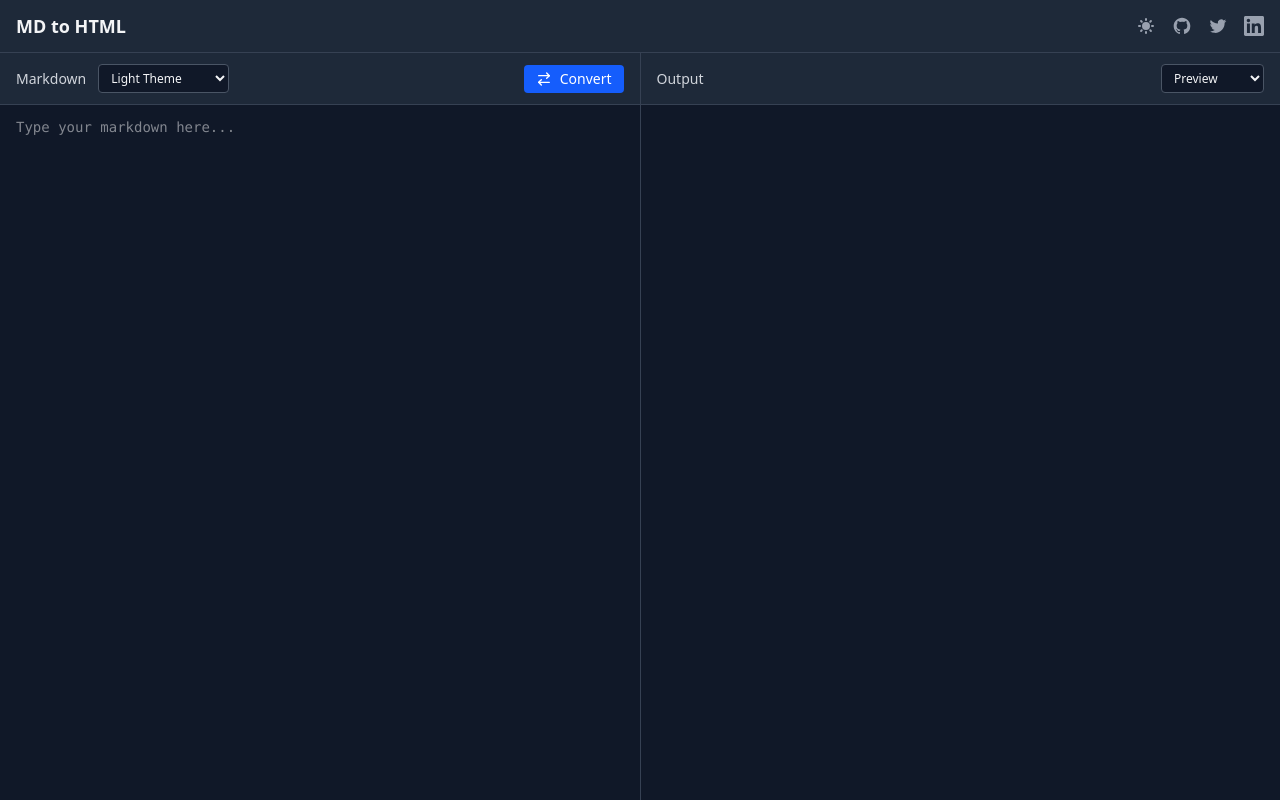
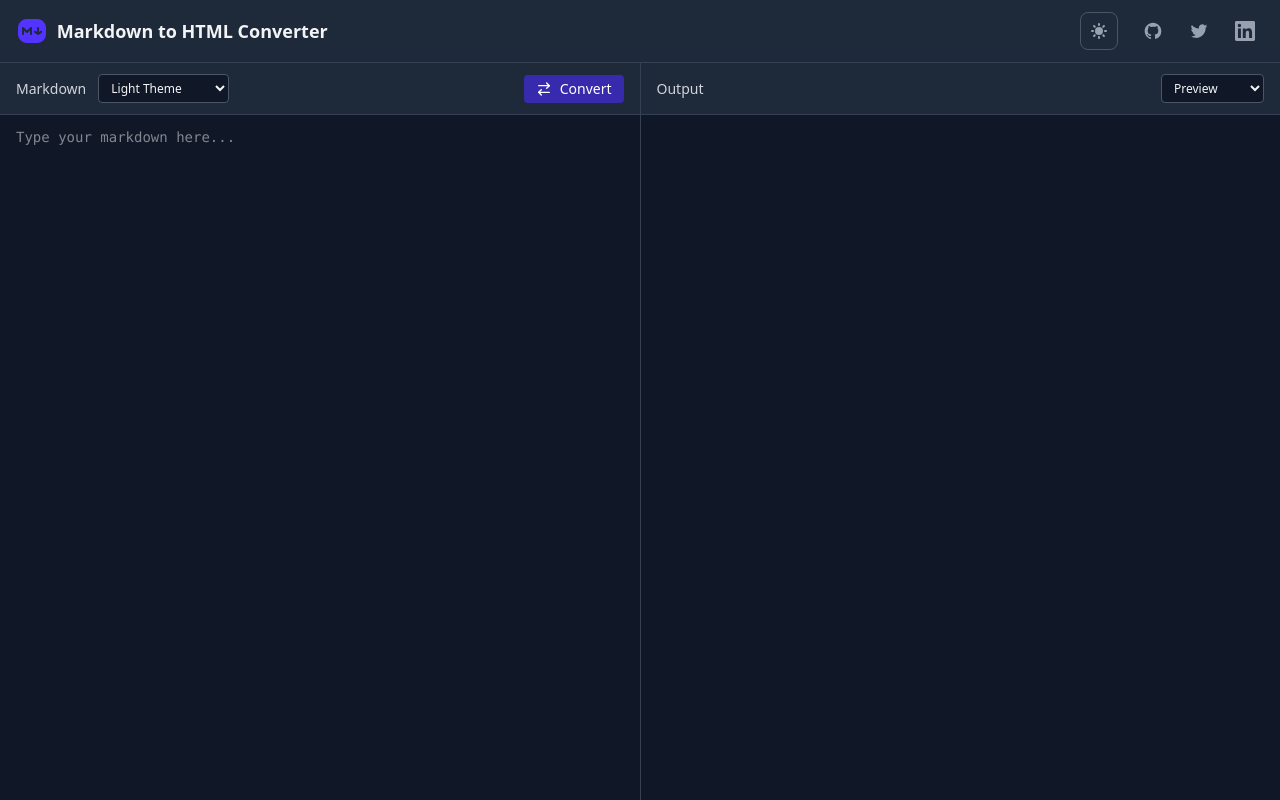
Before and after one commit to ogzcode/styled-markdown, a Flask app: page / in a window 1280 px wide. Run offline with Flask 3, Linux system fonts and the light colour scheme; some libraries are stand-ins or nearby versions.

Commit message:
feat: add logo icon and update header layout for improved branding

```diff
--- a/app/templates/base.html
+++ b/app/templates/base.html
@@ -4,6 +4,7 @@
 <head>
     <meta charset="UTF-8" />
     <meta name="viewport" content="width=device-width, initial-scale=1.0" />
+    <link rel="icon" type="image/png" href="/static/img/icon.png" />
     <title>Markdown to HTML Converter</title>
     <script src="https://cdn.jsdelivr.net/npm/@tailwindcss/browser@4"></script>
     <style type="text/tailwindcss">
@@ -41,7 +42,7 @@
                             </select>
                         </div>
                         <button id="convert-btn"
-                            class="px-3 py-1 text-sm bg-blue-600 hover:bg-blue-700 text-white rounded transition flex gap-2 items-center">
+                            class="px-3 py-1 text-sm bg-indigo-800 hover:bg-indigo-700 text-white rounded transition flex gap-2 items-center">
                             <svg xmlns="http://www.w3.org/2000/svg" width="24" height="24" viewBox="0 0 24 24"
                                 fill="none" stroke="currentColor" stroke-width="2" stroke-linecap="round"
                                 stroke-linejoin="round"
--- a/app/templates/partials/_header.html
+++ b/app/templates/partials/_header.html
@@ -1,9 +1,12 @@
 <header class="bg-gray-100 dark:bg-gray-800 border-b border-gray-300 dark:border-gray-700 px-4 py-3">
     <div class="flex items-center justify-between">
-        <h1 class="text-lg font-semibold">MD to HTML</h1>
+        <h1 class="text-lg font-semibold">
+            <img src="/static/img/icon.png" alt="Logo" class="inline-block w-8 h-8 mr-1 align-middle">
+            <span class="align-middle">Markdown to HTML Converter</span>
+        </h1>
         <div class="flex items-center gap-4">
             <!-- Dark/Light Mode Toggle -->
-            <button id="theme-toggle" class="text-gray-600 dark:text-gray-400 hover:text-gray-900 dark:hover:text-gray-100 transition" aria-label="Toggle theme">
+            <button id="theme-toggle" class="p-2 rounded-lg border border-gray-300 dark:border-gray-600 text-gray-600 dark:text-gray-400 hover:text-gray-900 dark:hover:text-gray-100 hover:bg-gray-200 dark:hover:bg-gray-700 hover:border-gray-400 dark:hover:border-gray-500 transition-all duration-200 focus:outline-none focus:ring-2 focus:ring-blue-400" aria-label="Toggle theme">
                 <svg id="theme-toggle-dark-icon" class="w-5 h-5 hidden" fill="currentColor" viewBox="0 0 20 20">
                     <path d="M17.293 13.293A8 8 0 016.707 2.707a8.001 8.001 0 1010.586 10.586z"></path>
                 </svg>
@@ -12,22 +15,30 @@
                 </svg>
             </button>
 
-            <nav class="flex items-center gap-4">
-                <a href="https://github.com/ogzcode" target="_blank" rel="noopener noreferrer" class="text-gray-600 dark:text-gray-400 hover:text-gray-900 dark:hover:text-gray-100 transition">
-                    <svg class="w-5 h-5" fill="currentColor" viewBox="0 0 24 24" aria-hidden="true">
+            <nav class="flex items-center gap-2">
+                <!-- GitHub -->
+                <a href="https://github.com/ogzcode" target="_blank" rel="noopener noreferrer"
+                   class="group text-gray-600 dark:text-gray-400 transition-all duration-200 p-2 rounded-lg hover:bg-gray-900 dark:hover:bg-white focus:outline-none focus:ring-2 focus:ring-gray-500 border border-transparent hover:border-gray-900 dark:hover:border-white hover:shadow-md">
+                    <svg class="w-5 h-5 text-current transition-colors group-hover:text-white dark:group-hover:text-gray-900" fill="currentColor" viewBox="0 0 24 24" aria-hidden="true">
                         <path fill-rule="evenodd"
                             d="M12 2C6.477 2 2 6.484 2 12.017c0 4.425 2.865 8.18 6.839 9.504.5.092.682-.217.682-.483 0-.237-.008-.868-.013-1.703-2.782.605-3.369-1.343-3.369-1.343-.454-1.158-1.11-1.466-1.11-1.466-.908-.62.069-.608.069-.608 1.003.07 1.531 1.032 1.531 1.032.892 1.53 2.341 1.088 2.91.832.092-.647.35-1.088.636-1.338-2.22-.253-4.555-1.113-4.555-4.951 0-1.093.39-1.988 1.029-2.688-.103-.253-.446-1.272.098-2.65 0 0 .84-.27 2.75 1.026A9.564 9.564 0 0112 6.844c.85.004 1.705.115 2.504.337 1.909-1.296 2.747-1.027 2.747-1.027.546 1.379.202 2.398.1 2.651.64.7 1.028 1.595 1.028 2.688 0 3.848-2.339 4.695-4.566 4.943.359.309.678.92.678 1.855 0 1.338-.012 2.419-.012 2.747 0 .268.18.58.688.482A10.019 10.019 0 0022 12.017C22 6.484 17.522 2 12 2z"
                             clip-rule="evenodd" />
                     </svg>
                 </a>
-                <a href="https://x.com/ogzCode" target="_blank" rel="noopener noreferrer" class="text-gray-600 dark:text-gray-400 hover:text-gray-900 dark:hover:text-gray-100 transition">
-                    <svg class="w-5 h-5" fill="currentColor" viewBox="0 0 24 24" aria-hidden="true">
+
+                <!-- Twitter/X -->
+                <a href="https://x.com/ogzCode" target="_blank" rel="noopener noreferrer"
+                   class="group text-gray-600 dark:text-gray-400 transition-all duration-200 p-2 rounded-lg hover:bg-sky-500 dark:hover:bg-sky-400 focus:outline-none focus:ring-2 focus:ring-sky-400 border border-transparent hover:border-sky-500 dark:hover:border-sky-400 hover:shadow-md">
+                    <svg class="w-5 h-5 text-current transition-colors group-hover:text-white" fill="currentColor" viewBox="0 0 24 24" aria-hidden="true">
                         <path
                             d="M8.29 20.251c7.547 0 11.675-6.253 11.675-11.675 0-.178 0-.355-.012-.53A8.348 8.348 0 0022 5.92a8.19 8.19 0 01-2.357.646 4.118 4.118 0 001.804-2.27 8.224 8.224 0 01-2.605.996 4.107 4.107 0 00-6.993 3.743 11.65 11.65 0 01-8.457-4.287 4.106 4.106 0 001.27 5.477A4.072 4.072 0 012.8 9.713v.052a4.105 4.105 0 003.292 4.022 4.095 4.095 0 01-1.853.07 4.108 4.108 0 003.834 2.85A8.233 8.233 0 012 18.407a11.616 11.616 0 006.29 1.84" />
                     </svg>
                 </a>
-                <a href="https://www.linkedin.com/in/oguzhan-guc?lipi=urn%3Ali%3Apage%3Ad_flagship3_profile_view_base_contact_details%3ByHe9u299QFaf%2FUr09e%2B1DA%3D%3D" target="_blank" rel="noopener noreferrer" class="text-gray-600 dark:text-gray-400 hover:text-gray-900 dark:hover:text-gray-100 transition">
-                    <svg class="w-5 h-5" fill="currentColor" viewBox="0 0 24 24" aria-hidden="true">
+
+                <!-- LinkedIn -->
+                <a href="https://www.linkedin.com/in/oguzhan-guc?lipi=urn%3Ali%3Apage%3Ad_flagship3_profile_view_base_contact_details%3ByHe9u299QFaf%2FUr09e%2B1DA%3D%3D" target="_blank" rel="noopener noreferrer"
+                   class="group text-gray-600 dark:text-gray-400 transition-all duration-200 p-2 rounded-lg hover:bg-blue-600 dark:hover:bg-blue-500 focus:outline-none focus:ring-2 focus:ring-blue-400 border border-transparent hover:border-blue-600 dark:hover:border-blue-500 hover:shadow-md">
+                    <svg class="w-5 h-5 text-current transition-colors group-hover:text-white" fill="currentColor" viewBox="0 0 24 24" aria-hidden="true">
                         <path
                             d="M20.447 20.452h-3.554v-5.569c0-1.328-.027-3.037-1.852-3.037-1.853 0-2.136 1.445-2.136 2.939v5.667H9.351V9h3.414v1.561h.046c.477-.9 1.637-1.85 3.37-1.85 3.601 0 4.267 2.37 4.267 5.455v6.286zM5.337 7.433c-1.144 0-2.063-.926-2.063-2.065 0-1.138.92-2.063 2.063-2.063 1.14 0 2.064.925 2.064 2.063 0 1.139-.925 2.065-2.064 2.065zm1.782 13.019H3.555V9h3.564v11.452zM22.225 0H1.771C.792 0 0 .774 0 1.729v20.542C0 23.227.792 24 1.771 24h20.451C23.2 24 24 23.227 24 22.271V1.729C24 .774 23.2 0 22.222 0h.003z" />
                     </svg>
```
Also changed, not shown: app/static/img/icon.png (added).
